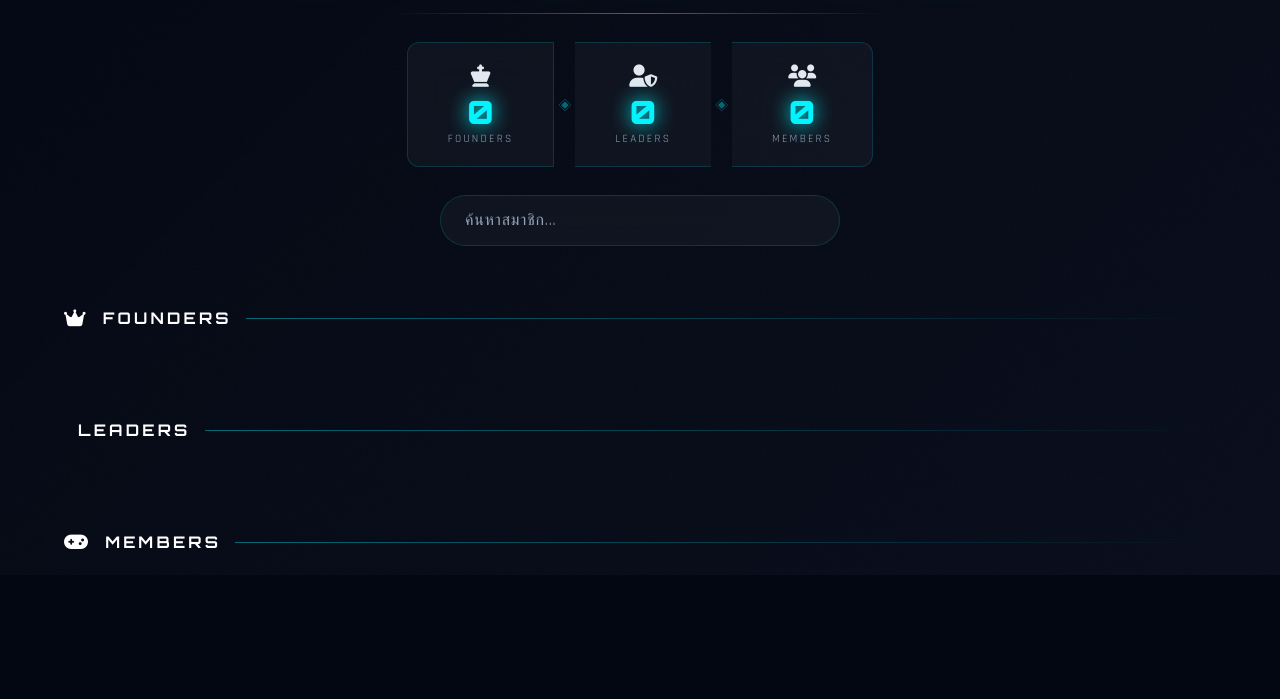
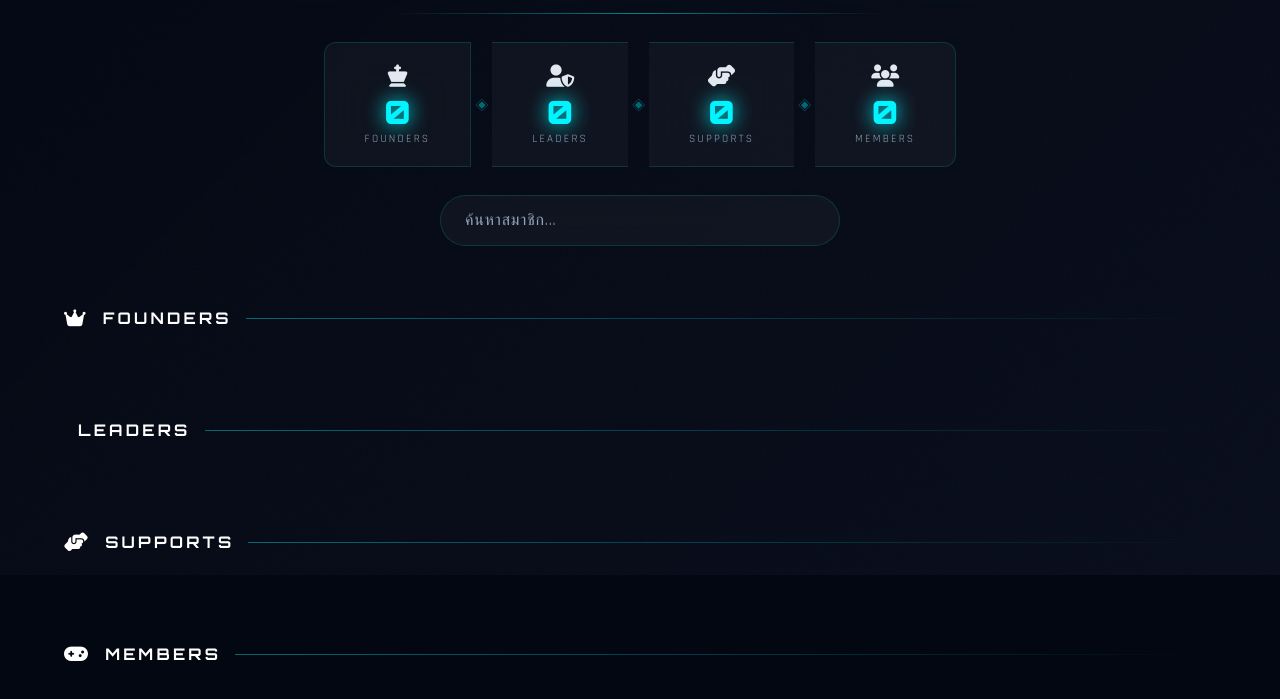
Before and after one commit to MoNaLax/Sixsense.List, a website: page public/members.html in a window 1280 px wide. Shown: the part 225-924 px from the top of the page. Drawn offline with Linux system fonts and the light colour scheme; no server answers; some icons are missing.

Commit message:
Update members.html

```diff
--- a/public/members.html
+++ b/public/members.html
@@ -42,6 +42,12 @@
             <div class="stat-label">Leaders</div>
           </div>
           <div class="stat-divider">◈</div>
+        <div class="stat-card">
+          <div class="stat-icon"><i class="fas fa-hands-helping"></i></div>
+          <div class="stat-num" id="stat-supports">0</div>
+          <div class="stat-label">Supports</div>
+        </div>
+          <div class="stat-divider">◈</div>
           <div class="stat-card">
             <div class="stat-icon"><i class="fas fa-users"></i></div>
             <div class="stat-num" id="stat-members">0</div>
@@ -73,6 +79,14 @@
           </div>
           <div class="members-grid" id="grid-leaders"></div>
         </div>
+        <div class="section-block" id="section-supports">
+      <div class="section-title">
+        <span class="section-icon"><i class="fas fa-hands-helping"></i></span>
+        <span>SUPPORTS</span>
+        <div class="section-line"></div>
+      </div>
+      <div class="members-grid" id="grid-supports"></div>
+    </div>
         <div class="section-block" id="section-members">
           <div class="section-title">
             <span class="section-icon"><i class="fas fa-gamepad"></i></span>
```
